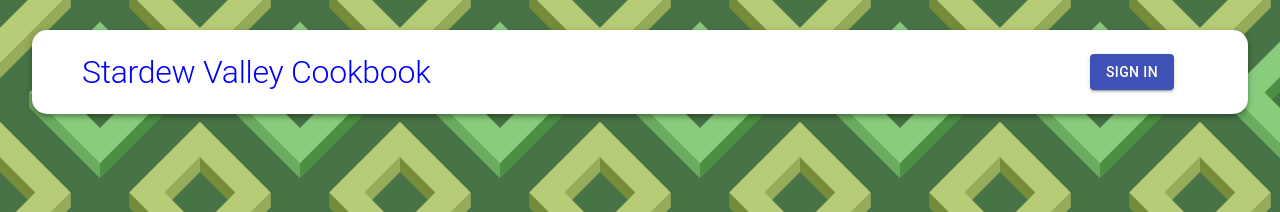
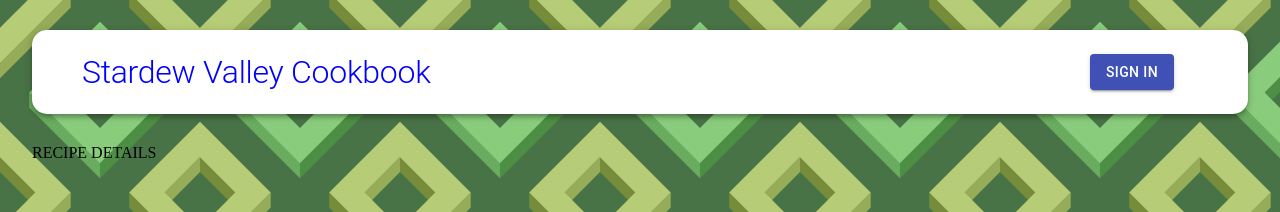
Before and after one commit to Tlindy/StardewValleyCookbook, a React (Create React App) app in the folder client/: page /recipes/1 in a window 1280 px wide. Shown: the top 212 px of the page. Built offline with nearby package versions, Linux system fonts and the light colour scheme.

Commit message:
Add skeleton of RecipeDetails component and reconfigure routes in App.js

```diff
--- a/client/src/App.js
+++ b/client/src/App.js
@@ -1,7 +1,8 @@
 import React from "react";
 import { Container } from "@material-ui/core";
-import { BrowserRouter, Switch, Route } from "react-router-dom";
+import { BrowserRouter, Switch, Route, Redirect } from "react-router-dom";
 
+import RecipeDetails from "./components/RecipeDetails/RecipeDetails";
 import Navbar from "./components/Navbar/Navbar";
 import Home from "./components/Home/Home";
 import Auth from "./components/Auth/Auth";
@@ -9,10 +10,13 @@
 const App = () => {
     return (
         <BrowserRouter>
-            <Container maxWidth="lg">
+            <Container maxWidth="xl">
                 <Navbar />
                 <Switch>
-                    <Route path="/" exact component={Home} />
+                    <Route path="/" exact component={() => <Redirect to="/recipes" />} />
+                    <Route path="/recipes" exact component={Home} />
+                    <Route path="/recipes/search" exact component={Home} />
+                    <Route path="/recipes/:id" component={RecipeDetails} />
                     <Route path="/auth" exact component={Auth} />
                 </Switch>
             </Container>
--- /dev/null
+++ b/client/src/components/RecipeDetails/RecipeDetails.jsx
@@ -0,0 +1,11 @@
+import React from 'react'
+
+const RecipeDetails = () => {
+    console.log("RECIPE DETAILS");
+
+    return (
+        <div>RECIPE DETAILS</div>
+    );
+};
+
+export default RecipeDetails;
```
